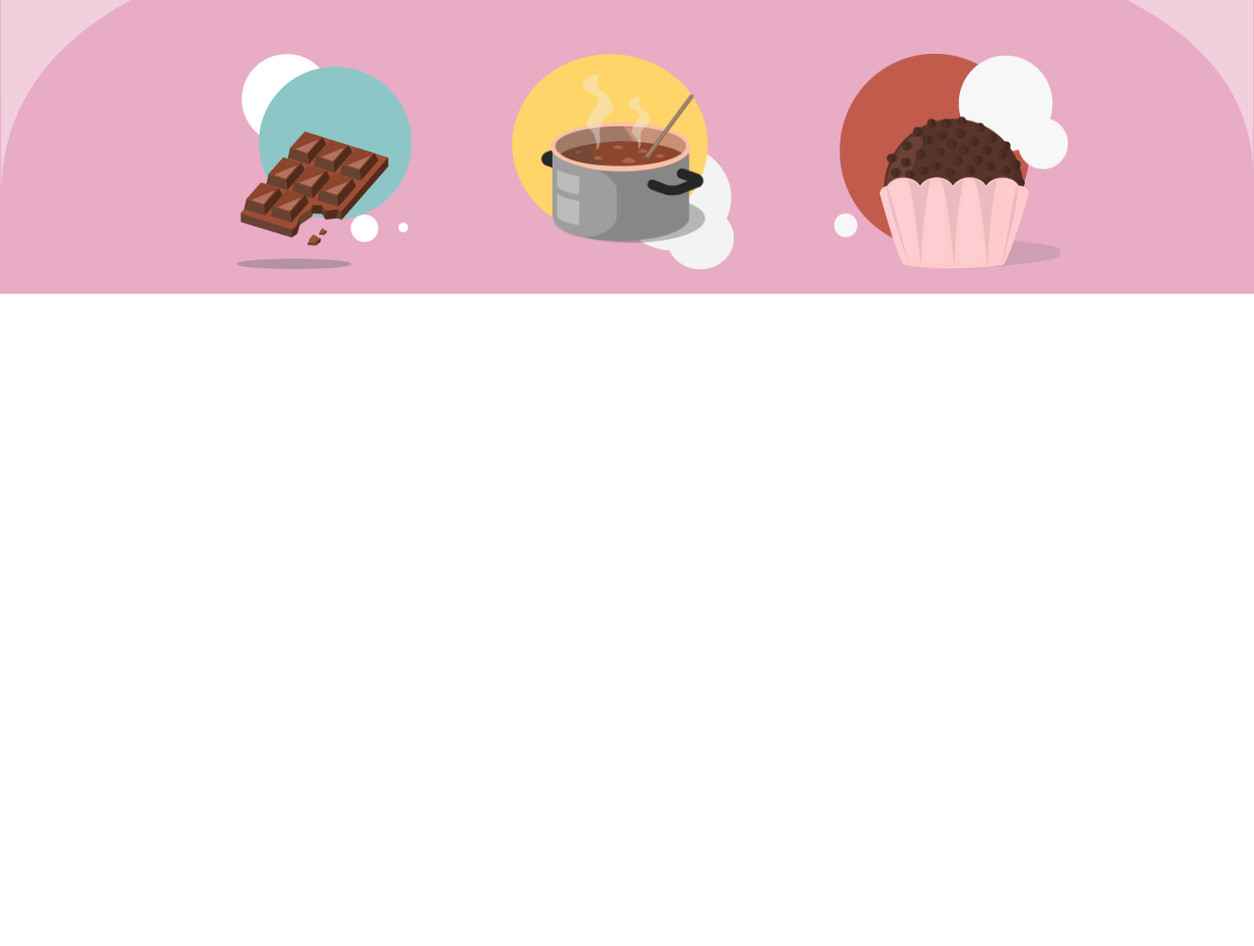
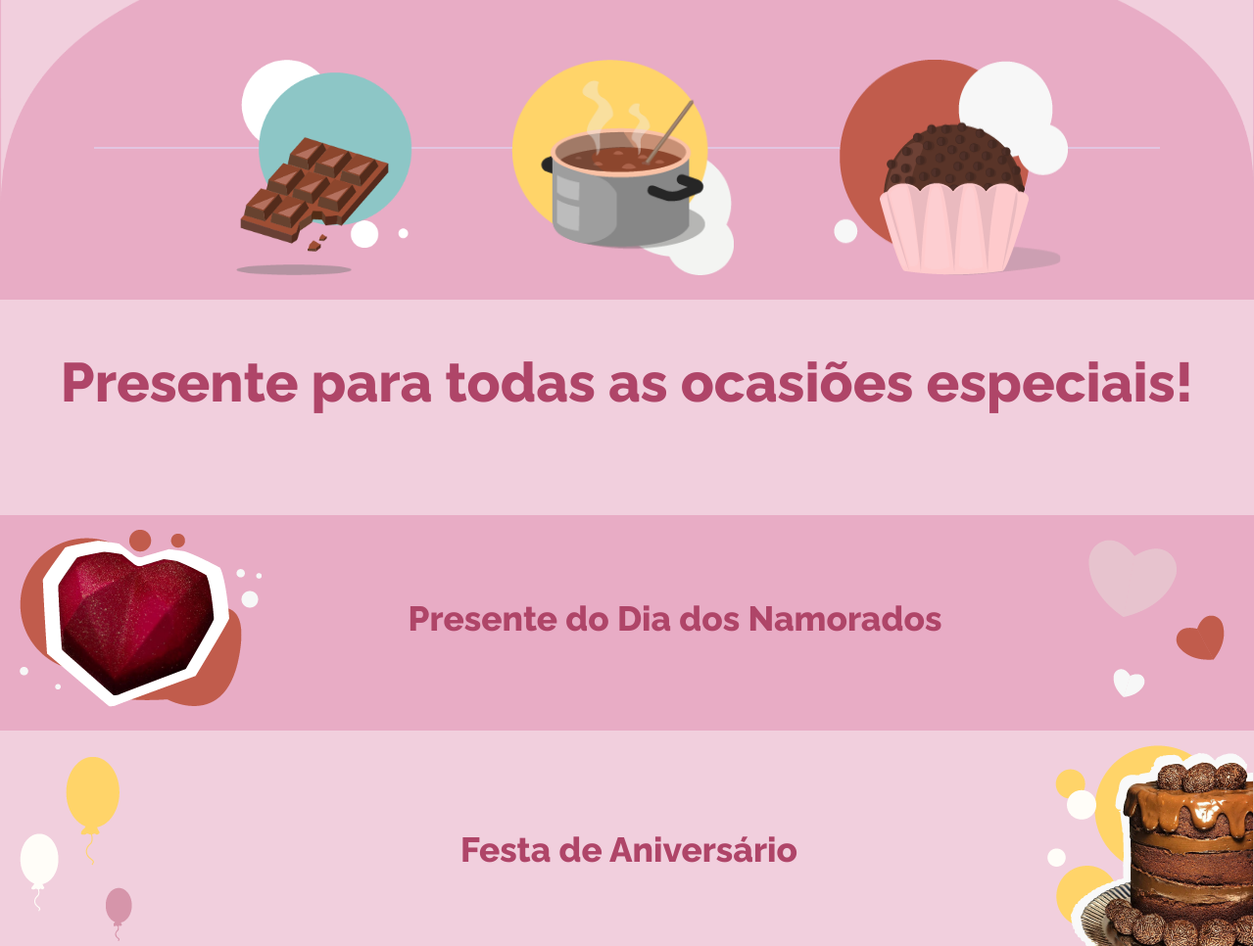
Before and after one commit to Dartangnan/ladingPageDonaMoreira, a website: page index.html in a window 1280 px wide. Shown: the part 609-1575 px from the top of the page at 98% size. Before the commit the page ends 909 px from the top, so only its background shows below. Drawn offline with Linux system fonts and the light colour scheme.

Commit message:
product section v1 with the first layer

```diff
--- a/css/styles.css
+++ b/css/styles.css
@@ -7,6 +7,7 @@
   --accent-yellow: #ffd469;
   --accent-blue: #8dc6c6;
 }
+/*----------------------------------*/
 
 /* ---- Global Elements ---- */
 body {
@@ -25,6 +26,24 @@ h1 {
   font-weight: 800;
   font-size: 4.5rem;
 }
+
+h2 {
+  color: var(--dark-pink-text);
+  font-family: Raleway;
+  font-weight: 800;
+  font-size: 3.5rem;
+  margin: 0;
+}
+
+h3 {
+  color: var(--dark-pink-text);
+  font-family: Raleway;
+  font-weight: 800;
+  font-size: 2.2rem;
+  align-self: center;
+}
+/*----------------------------------*/
+
 /* ---- Nav bar ---- */
 .nav-bar {
   display: flex;
@@ -53,6 +72,7 @@ h1 {
   color: white;
   padding: 0px 10px;
 }
+/*----------------------------------*/
 
 /* ----- Home Section ------*/
 #home {
@@ -67,7 +87,7 @@ h1 {
   background-repeat: no-repeat;
 }
 
-/*----- Home Section - First Half ------*/
+/*- - - - Home Section - First Half - - - -*/
 .home-main-text {
   grid-row: 1/2;
   grid-column: 1/2;
@@ -97,6 +117,7 @@ h1 {
   color: white;
   background-color: var(--dark-pink-text);
   font-weight: bold;
+  font-size: 1.3rem;
   font-family: Raleway;
   border-radius: 15px;
   align-self: center;
@@ -104,7 +125,7 @@ h1 {
   margin-top: 15px;
 }
 
-/*----- Home Section - Second Half ------*/
+/*- - - - Home Section - Second Half - - - -*/
 .images-home {
   grid-row: 2/3;
   grid-column: 1/2;
@@ -116,12 +137,109 @@ h1 {
 }
 .images-home img {
   max-height: 220px;
+  z-index: 3;
 }
 .chocolate {
   padding-right: 12vw;
   transform: translateX(4vw);
+  z-index: 3;
+}
+.pan {
+  z-index: 3;
 }
 
 .brigadeiro {
   padding-left: 8vw;
 }
+
+.line {
+  position: absolute;
+  margin-top: 7%;
+  width: 85vw;
+  max-width: 1300px;
+}
+
+/*----------------------------------*/
+
+/*-------- Products Section -------*/
+#produtos {
+  display: flex;
+  flex-flow: column;
+  overflow: hidden;
+}
+
+.produtos-faixa {
+  display: flex;
+  flex-flow: row;
+  width: 100vw;
+  position: relative;
+  min-height: 220px;
+}
+
+/* - - - Faixa 1 - - - */
+.faixa-1 {
+  background-color: var(--light-pink-bg);
+}
+
+.produtos-texto {
+  width: 100%;
+  justify-content: center;
+  text-align: center;
+  position: absolute;
+  padding-top: 4%;
+}
+
+.dia-criancas {
+  display: flex;
+  flex-flow: row;
+  justify-content: space-between;
+  background-color: var(--dark-pink-bg);
+  width: 100%;
+  align-items: center;
+  position: absolute;
+  margin: 15px auto 0 0;
+  min-height: 220px;
+}
+/* - - - Faixa 2 - - - */
+
+.faixa-2 {
+  background-color: var(--dark-pink-bg);
+}
+
+.dia-dos-namorados {
+  display: flex;
+  flex-flow: row;
+  justify-content: space-between;
+  width: 100%;
+  align-items: center;
+  position: absolute;
+  margin: 15px auto 0 0;
+}
+
+/* - - - Faixa 3 - - - */
+
+.faixa-3 {
+  background-color: var(--light-pink-bg);
+}
+
+.aniversario {
+  display: flex;
+  flex-flow: row;
+  justify-content: space-between;
+  width: 100%;
+  align-items: center;
+  position: absolute;
+  margin: 15px auto 0 0;
+}
+
+.aniversario h3 {
+  padding-left: 80px;
+}
+
+.produto-esquerda {
+  margin-left: 20px;
+}
+
+.produto-direita {
+  margin-right: 30px;
+}
--- a/index.html
+++ b/index.html
@@ -42,7 +42,9 @@
         </p>
         <a>Faça seu pedido já!</a>
       </div>
+
       <div class="images-home">
+        <img class="line" src="/css/images/line.png" />
         <img
           class="chocolate"
           alt="chocolate bar"
@@ -56,5 +58,41 @@
         />
       </div>
     </section>
+    <section id="produtos">
+      <div class="produtos-faixa faixa-1">
+        <div class="produtos-texto">
+          <h2>Presente para todas as ocasiões especiais!</h2>
+        </div>
+        <div class="dia-das-criancas faixa-1"></div>
+      </div>
+      <div class="produtos-faixa faixa-2">
+        <div class="dia-dos-namorados">
+          <img
+            class="produto-esquerda"
+            src="/css/images/coracao.png"
+            alt="coracao"
+          />
+          <h3>Presente do Dia dos Namorados</h3>
+          <img
+            class="produto-direita"
+            src="/css/images/coracoes.png"
+            alt="coracoes"
+          />
+        </div>
+        <div></div>
+      </div>
+      <div class="produtos-faixa faixa-3">
+        <div class="aniversario">
+          <img
+            class="produto-esquerda"
+            src="/css/images/baloons.png"
+            alt="baloons"
+          />
+          <h3>Festa de Aniversário</h3>
+          <img src="/css/images/cake.png" alt="cake-aniversario" />
+        </div>
+        <div></div>
+      </div>
+    </section>
   </body>
 </html>
```
Also changed, not shown: css/images/baloons.png (added), css/images/cake.png (added), css/images/controllers.png (added), css/images/coracao.png (added), css/images/coracoes.png (added), css/images/dia-criancas.png (added), css/images/line.png (added).
